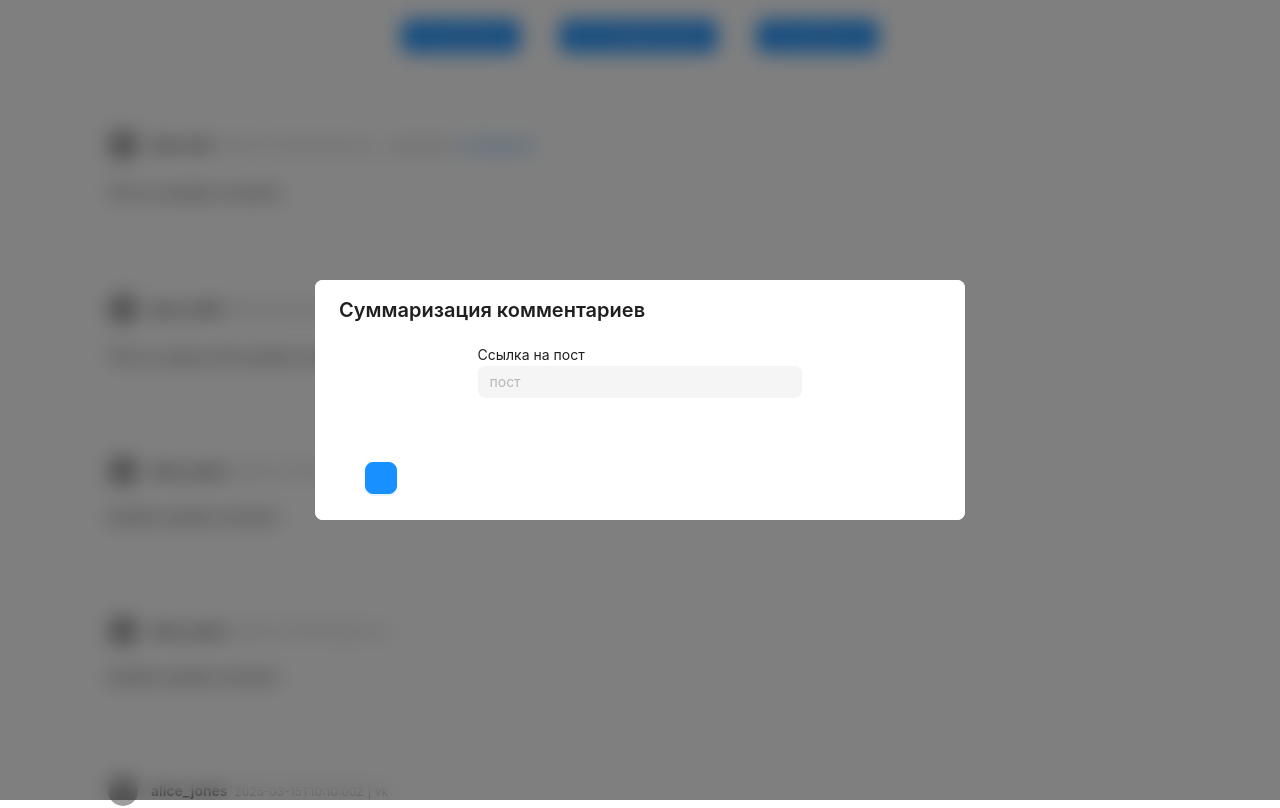
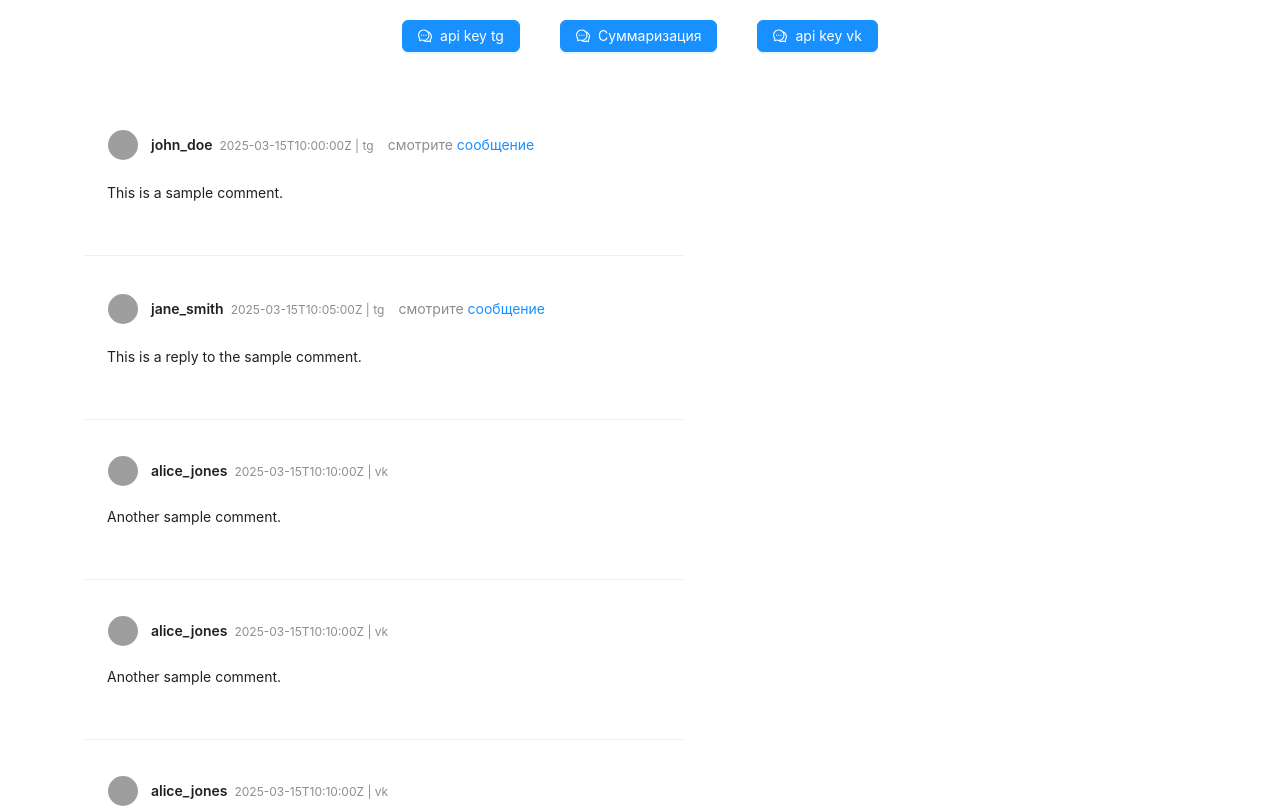
Before and after one commit to blackHATred/postic-frontend, a React (Create React App) app: page / in a window 1280 px wide. Shown: the top 808 px of the page. Built offline with nearby package versions, Linux system fonts and the light colour scheme; grey boxes are pictures that could not be loaded.

Commit message:
working header buttons

```diff
--- a/src/components/pages/CommentsPage/CommentsPage.tsx
+++ b/src/components/pages/CommentsPage/CommentsPage.tsx
@@ -1,4 +1,4 @@
-import React from "react";
+import React, { useState } from "react";
 import { DatePicker } from "antd";
 import DialogBox from "../../widgets/dialog_box/dialog_box";
 import styles from "./styles.module.scss";
@@ -7,16 +7,48 @@ import { mockComments } from "../../../models/Comment/types";
 import ButtonHeader from "../../widgets/Header/Header";
 
 const CommentsPage: React.FC = () => {
+  const [showDia1, setShowDia1] = useState(false);
+  const [showDia2, setShowDia2] = useState(false);
+  const [showDia3, setShowDia3] = useState(false);
+
+  const makeVisibleDialog1 = () => {
+    setShowDia1(true);
+  }
+  const makeInvisibleDialog1 = () => {
+    setShowDia1(false);
+  }
+  const makeVisibleDialog2 = () => {
+    setShowDia2(true);
+  }
+  const makeInvisibleDialog2 = () => {
+    setShowDia2(false);
+  }
+  const makeVisibleDialog3 = () => {
+    setShowDia3(true);
+  }
+  const makeInvisibleDialog3 = () => {
+    setShowDia3(false);
+  }
+
   return (
     <div>
-      <ButtonHeader />
+      <ButtonHeader OnClick1={makeVisibleDialog1} OnClick2={makeVisibleDialog2} OnClick3={makeVisibleDialog3}/>
       <CommentList comments={mockComments} />
-      <DialogBox
-        title="Суммаризация комментариев"
-        input_placeholder="пост"
-        button_text="text-b"
-        text="Ссылка на пост"
-        onDialogClick={(text:string) => {console.log("test"); return "ok";}}/>
+      {showDia1 ?
+      <DialogBox title={"Api key Tg"} text={"Введите ключи"} input_placeholder={"Ключ"} button_text={"Задать"}
+                        onDialogClick={(value: string) =>{console.log("test"); return "";}} OnCloseClick={makeInvisibleDialog1}/>
+
+      : null }
+      {showDia2 ?
+      <DialogBox title={"Суммаризация комментариев"} text={"Ссылка на пост"} input_placeholder={"Пост"} button_text={"Открыть"}
+                        onDialogClick={(value: string) =>{console.log("test"); return "";}} OnCloseClick={makeInvisibleDialog2}/>
+
+      : null }
+      {showDia3 ?
+      <DialogBox title={"Api key vk"} text={"Введите ключи"} input_placeholder={"Ключ"} button_text={"Задать"}
+                        onDialogClick={(value: string) =>{console.log("test"); return "";}} OnCloseClick={makeInvisibleDialog3}/>
+
+      : null }
     </div>
   );
 };
--- a/src/components/ui/Button/Button.tsx
+++ b/src/components/ui/Button/Button.tsx
@@ -1,19 +1,16 @@
 import React from "react";
 import { Button } from "antd";
 import { DownloadOutlined } from "@ant-design/icons";
-import { BlueButtonInterface } from "../../../models/Button/client";
+import { BlueButtonProps } from "../../../models/Button/client";
 
-interface BlueButtonProps {
-  text: string;
-  icon?: React.ReactNode; // Опциональная иконка
-}
-
-const BlueButton: React.FC<BlueButtonProps> = ({ text, icon }) => {
+const BlueButton: React.FC<BlueButtonProps> = ({ text, icon, onButtonClick, className }) => {
   return (
     <Button
+      className={className}
       type="primary"
       icon={icon}
       style={{ backgroundColor: "#1890ff", borderColor: "#1890ff" }}
+      onClick={onButtonClick}
     >
       {text}
     </Button>
--- a/src/components/widgets/Header/Header.tsx
+++ b/src/components/widgets/Header/Header.tsx
@@ -3,12 +3,18 @@ import BlueButton from "../../ui/Button/Button";
 import { CommentOutlined } from "@ant-design/icons";
 import styles from "./styles.module.scss";
 
-const ButtonHeader: React.FC = () => {
+interface ButtonHeaderProps{
+  OnClick1 : (...args: any) => any,
+  OnClick2 : (...args: any) => any,
+  OnClick3 : (...args: any) => any;
+}
+
+const ButtonHeader: React.FC<ButtonHeaderProps> = ({OnClick1, OnClick2, OnClick3}) => {
   return (
     <div className={styles.headerContainer}>
-      <BlueButton text="api key tg" icon={<CommentOutlined />} />
-      <BlueButton text="Суммаризация" icon={<CommentOutlined />} />
-      <BlueButton text="api key vk" icon={<CommentOutlined />} />
+      <BlueButton text="api key tg" icon={<CommentOutlined />} onButtonClick={OnClick1}/>
+      <BlueButton text="Суммаризация" icon={<CommentOutlined />} onButtonClick={OnClick2}/>
+      <BlueButton text="api key vk" icon={<CommentOutlined />} onButtonClick={OnClick3}/>
     </div>
   );
 };
--- a/src/components/widgets/dialog_box/dialog_box.tsx
+++ b/src/components/widgets/dialog_box/dialog_box.tsx
@@ -1,28 +1,31 @@
 import React from "react";
 import { FC } from "react";
-import { Layout, Typography } from "antd";
+import { Button, Layout, Typography } from "antd";
 import { Header, Footer, Content } from "antd/es/layout/layout";
-import styles from "./styles.module.scss";
+import "./styles.css";
 import { DialogBoxModel } from "../../../models/dialog_box/client";
-import { Input } from "antd";
+import { Input, ConfigProvider } from "antd";
 import BlueButton from "../../ui/Button/Button";
-
+import {
+  CloseOutlined
+} from '@ant-design/icons';
 const { Text, Title } = Typography;
 
-const DialogBox: FC<DialogBoxModel> =({title, text, input_placeholder, onDialogClick}) => {
+const DialogBox: FC<DialogBoxModel> =({title, text, input_placeholder, onDialogClick, button_text, OnCloseClick}) => {
   return(
-    <div className={styles["blur"]}>
-      <Layout className={styles["ant-layout"]}>
-          <Header className={styles["ant-layout-header"]}>
+    <div className="blur">
+      <Layout>
+          <Header>
               <Title level={4}>{title}</Title>
+              <Button color="default" variant="text" onClick={OnCloseClick}><CloseOutlined /></Button>
           </Header >
-          <Content className={styles["ant-layout-content"]}>
+          <Content>
             <Text>{text}</Text>
             <Input placeholder={input_placeholder} variant="filled" />
           </Content>
-          <Footer className={styles["ant-layout-footer"]}>
-              <BlueButton onButtonClick={onDialogClick}/>
-          </Footer>
+            <Footer>
+                <BlueButton className="commitDialog" text={button_text} onButtonClick={onDialogClick} />
+            </Footer>
       </Layout>
     </div>
   )
--- a/src/components/widgets/dialog_box/styles.module.scss
+++ b/src/components/widgets/dialog_box/styles.css
@@ -4,6 +4,9 @@
 
   background: white;
   padding: 16px 24px;
+  display: flex;
+  justify-content: space-between;
+  align-items: center;
 
 }
 .ant-layout > .ant-layout-footer{
@@ -43,3 +46,9 @@
   left: 0;
   top: 0;
 }
+
+.commitDialog{
+  width: 100px;
+  margin-left: 50%;
+  transform: translate(-50%);
+}
--- a/src/models/dialog_box/client.ts
+++ b/src/models/dialog_box/client.ts
@@ -4,4 +4,5 @@ export interface DialogBoxModel{
     input_placeholder: string;
     button_text: string;
     onDialogClick: (value: string) => string;
+    OnCloseClick: () => void;
 }
```
Also changed, not shown: src/models/Button/client.ts (+6 -2 lines).
